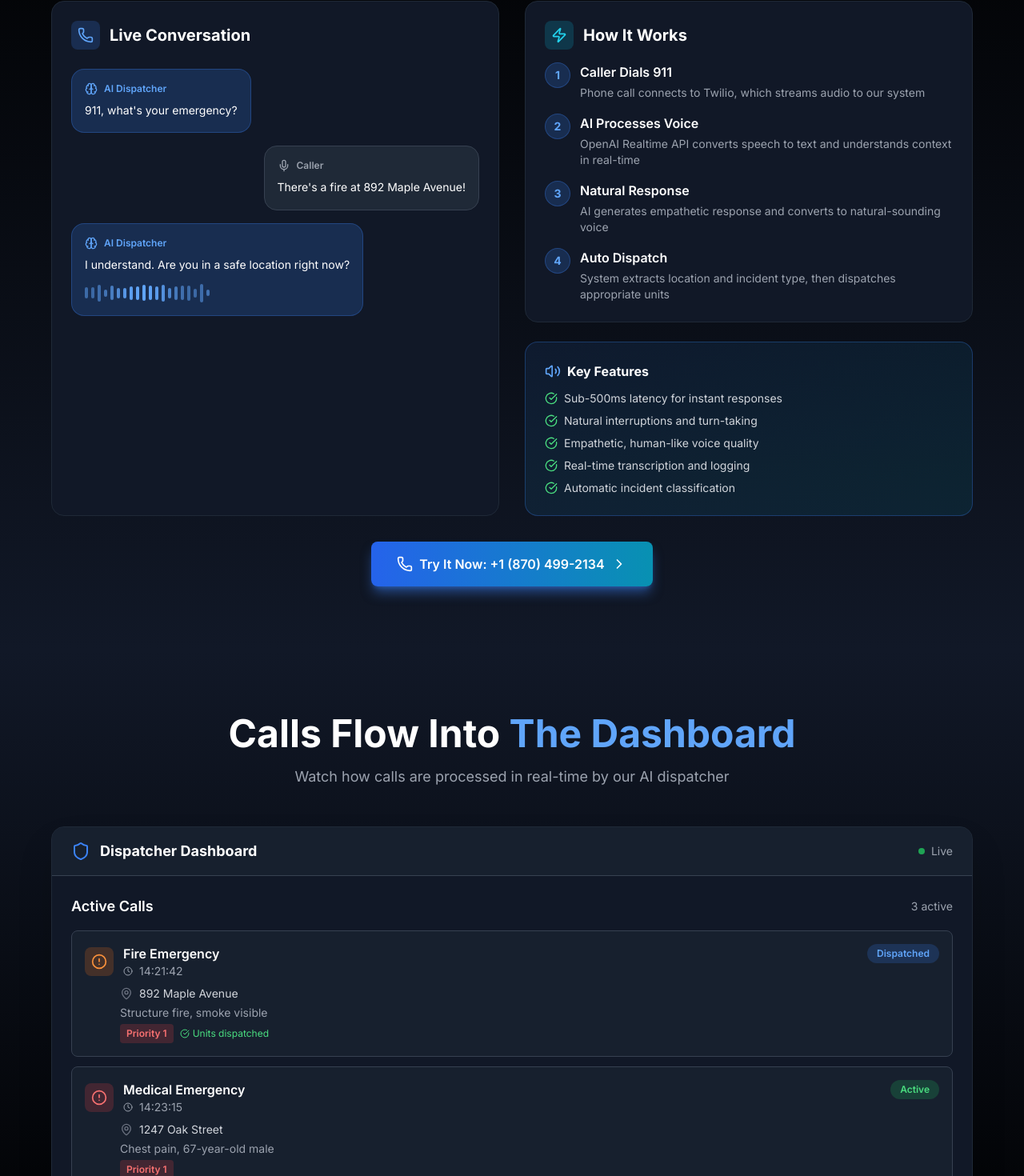
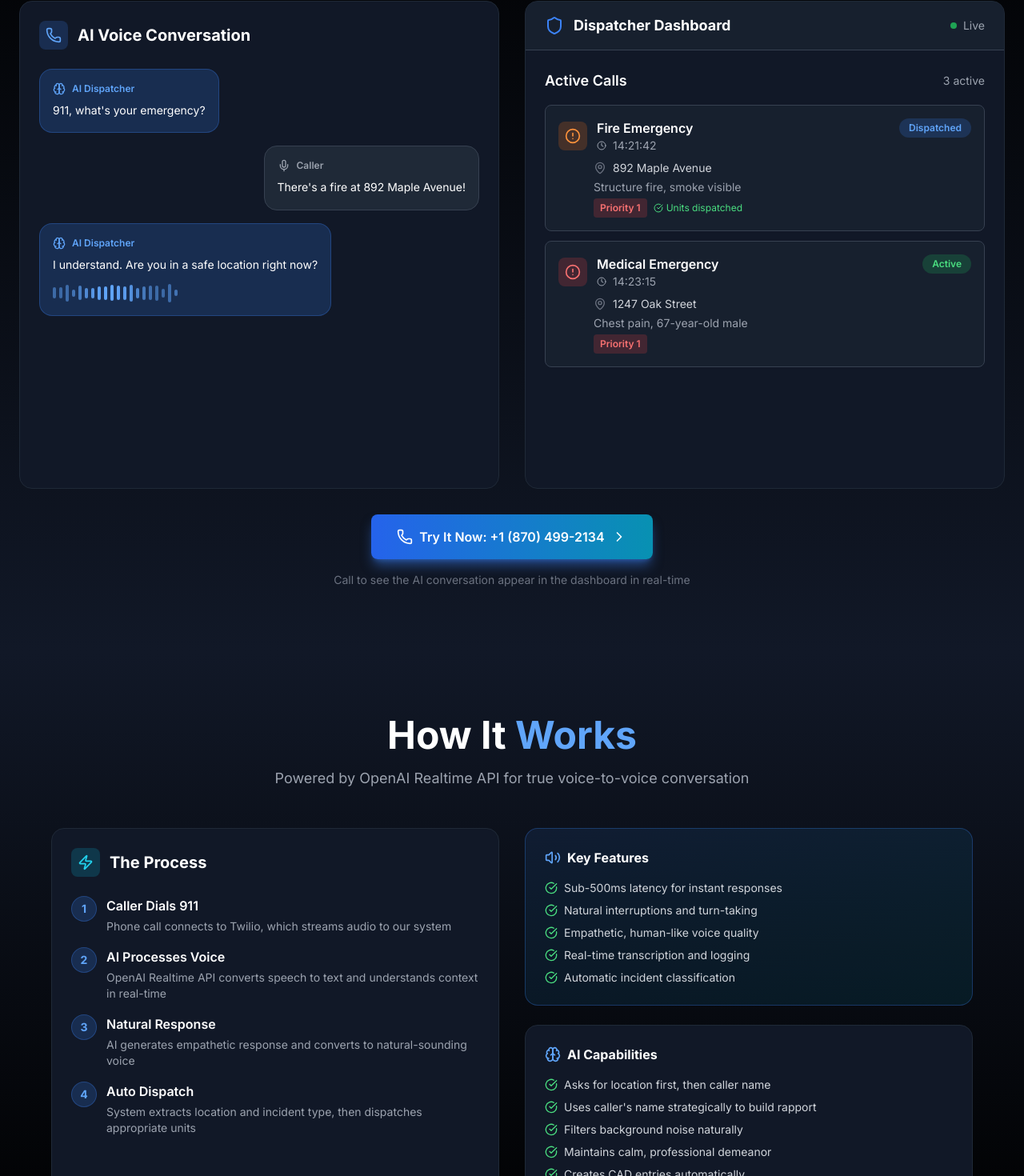
Before and after one commit to mloucks003/aiaipolice-main, a React (Create React App) app in the folder frontend/: page / in a window 1280 px wide. Shown: the part 1177-2647 px from the top of the page at 80% size. Built offline with nearby package versions, Linux system fonts and the light colour scheme; no server answers.

Commit message:
Fix landing page: remove duplicate code, side-by-side demo layout complete

```diff
--- a/frontend/src/pages/LandingPage.jsx
+++ b/frontend/src/pages/LandingPage.jsx
@@ -242,30 +242,30 @@ const LandingPage = () => {
         <div className="absolute bottom-0 left-0 right-0 h-32 bg-gradient-to-t from-black to-transparent" />
       </div>
 
-      {/* AI Voice Conversation Demo */}
+      {/* Combined Demo Section - AI Voice + CAD Dashboard Side by Side */}
       <div className="relative py-20 bg-gradient-to-b from-black to-gray-900">
         <div className="container mx-auto px-6">
-          <div className="max-w-6xl mx-auto">
+          <div className="max-w-7xl mx-auto">
             <div className="text-center mb-12">
               <h2 className="text-4xl md:text-5xl font-bold mb-4">
-                Natural <span className="text-blue-400">Voice Conversations</span>
+                See It In <span className="text-blue-400">Action</span>
               </h2>
               <p className="text-gray-400 text-lg">
-                Experience true voice-to-voice AI with OpenAI Realtime API
+                AI voice conversation flows directly into the dispatcher dashboard in real-time
               </p>
             </div>
 
-            <div className="grid md:grid-cols-2 gap-8">
-              {/* Conversation Flow */}
+            <div className="grid lg:grid-cols-2 gap-8">
+              {/* AI Voice Conversation */}
               <div className="bg-gray-900 border border-gray-800 rounded-2xl p-6">
                 <div className="flex items-center space-x-3 mb-6">
                   <div className="p-2 bg-blue-500/20 rounded-lg">
                     <Phone className="w-5 h-5 text-blue-400" />
                   </div>
-                  <h3 className="text-xl font-bold">Live Conversation</h3>
+                  <h3 className="text-xl font-bold">AI Voice Conversation</h3>
                 </div>
 
-                <div className="space-y-4 min-h-[400px]">
+                <div className="space-y-4 min-h-[500px]">
                   {conversationSteps.slice(0, conversationStep + 1).map((step, index) => (
                     <div
                       key={index}
@@ -315,120 +315,8 @@ const LandingPage = () => {
                 </div>
               </div>
 
-              {/* How It Works */}
-              <div className="space-y-6">
-                <div className="bg-gray-900 border border-gray-800 rounded-2xl p-6">
-                  <div className="flex items-center space-x-3 mb-4">
-                    <div className="p-2 bg-cyan-500/20 rounded-lg">
-                      <Zap className="w-5 h-5 text-cyan-400" />
-                    </div>
-                    <h3 className="text-xl font-bold">How It Works</h3>
-                  </div>
-
-                  <div className="space-y-4">
-                    <div className="flex items-start space-x-3">
-                      <div className="flex-shrink-0 w-8 h-8 bg-blue-500/20 border border-blue-500/30 rounded-full flex items-center justify-center text-sm font-bold text-blue-400">
-                        1
-                      </div>
-                      <div>
-                        <h4 className="font-semibold mb-1">Caller Dials 911</h4>
-                        <p className="text-sm text-gray-400">Phone call connects to Twilio, which streams audio to our system</p>
-                      </div>
-                    </div>
-
-                    <div className="flex items-start space-x-3">
-                      <div className="flex-shrink-0 w-8 h-8 bg-blue-500/20 border border-blue-500/30 rounded-full flex items-center justify-center text-sm font-bold text-blue-400">
-                        2
-                      </div>
-                      <div>
-                        <h4 className="font-semibold mb-1">AI Processes Voice</h4>
-                        <p className="text-sm text-gray-400">OpenAI Realtime API converts speech to text and understands context in real-time</p>
-                      </div>
-                    </div>
-
-                    <div className="flex items-start space-x-3">
-                      <div className="flex-shrink-0 w-8 h-8 bg-blue-500/20 border border-blue-500/30 rounded-full flex items-center justify-center text-sm font-bold text-blue-400">
-                        3
-                      </div>
-                      <div>
-                        <h4 className="font-semibold mb-1">Natural Response</h4>
-                        <p className="text-sm text-gray-400">AI generates empathetic response and converts to natural-sounding voice</p>
-                      </div>
-                    </div>
-
-                    <div className="flex items-start space-x-3">
-                      <div className="flex-shrink-0 w-8 h-8 bg-blue-500/20 border border-blue-500/30 rounded-full flex items-center justify-center text-sm font-bold text-blue-400">
-                        4
-                      </div>
-                      <div>
-                        <h4 className="font-semibold mb-1">Auto Dispatch</h4>
-                        <p className="text-sm text-gray-400">System extracts location and incident type, then dispatches appropriate units</p>
-                      </div>
-                    </div>
-                  </div>
-                </div>
-
-                <div className="bg-gradient-to-br from-blue-500/10 to-cyan-500/10 border border-blue-500/30 rounded-2xl p-6">
-                  <div className="flex items-center space-x-2 mb-3">
-                    <Volume2 className="w-5 h-5 text-blue-400" />
-                    <h4 className="font-bold">Key Features</h4>
-                  </div>
-                  <ul className="space-y-2 text-sm text-gray-300">
-                    <li className="flex items-center space-x-2">
-                      <CheckCircle className="w-4 h-4 text-green-400 flex-shrink-0" />
-                      <span>Sub-500ms latency for instant responses</span>
-                    </li>
-                    <li className="flex items-center space-x-2">
-                      <CheckCircle className="w-4 h-4 text-green-400 flex-shrink-0" />
-                      <span>Natural interruptions and turn-taking</span>
-                    </li>
-                    <li className="flex items-center space-x-2">
-                      <CheckCircle className="w-4 h-4 text-green-400 flex-shrink-0" />
-                      <span>Empathetic, human-like voice quality</span>
-                    </li>
-                    <li className="flex items-center space-x-2">
-                      <CheckCircle className="w-4 h-4 text-green-400 flex-shrink-0" />
-                      <span>Real-time transcription and logging</span>
-                    </li>
-                    <li className="flex items-center space-x-2">
-                      <CheckCircle className="w-4 h-4 text-green-400 flex-shrink-0" />
-                      <span>Automatic incident classification</span>
-                    </li>
-                  </ul>
-                </div>
-              </div>
-            </div>
-
-            <div className="text-center mt-8">
-              <button
-                onClick={() => window.open('tel:+18704992134')}
-                className="group px-8 py-4 bg-gradient-to-r from-blue-600 to-cyan-600 hover:from-blue-700 hover:to-cyan-700 rounded-lg transition-all duration-300 transform hover:scale-105 flex items-center space-x-2 shadow-lg shadow-blue-500/50 mx-auto"
-              >
-                <Phone className="w-5 h-5" />
-                <span className="font-semibold">Try It Now: +1 (870) 499-2134</span>
-                <ChevronRight className="w-5 h-5 group-hover:translate-x-1 transition-transform" />
-              </button>
-            </div>
-          </div>
-        </div>
-      </div>
-
-      {/* Live Demo Section */}
-      <div className="relative py-20 bg-gradient-to-b from-gray-900 to-black">
-        <div className="container mx-auto px-6">
-          <div className="max-w-6xl mx-auto">
-            <div className="text-center mb-12">
-              <h2 className="text-4xl md:text-5xl font-bold mb-4">
-                Calls Flow Into <span className="text-blue-400">The Dashboard</span>
-              </h2>
-              <p className="text-gray-400 text-lg">
-                Watch how calls are processed in real-time by our AI dispatcher
-              </p>
-            </div>
-
-            {/* Mock Dispatcher Dashboard */}
-            <div className="bg-gray-900 border border-gray-800 rounded-2xl overflow-hidden shadow-2xl">
-              {/* Dashboard Header */}
+              {/* CAD Dashboard */}
+              <div className="bg-gray-900 border border-gray-800 rounded-2xl overflow-hidden">
                 <div className="bg-gray-800/50 border-b border-gray-700 px-6 py-4 flex items-center justify-between">
                   <div className="flex items-center space-x-3">
                     <Shield className="w-6 h-6 text-blue-500" />
@@ -440,8 +328,7 @@ const LandingPage = () => {
                   </div>
                 </div>
 
-              {/* Active Calls List */}
-              <div className="p-6 min-h-[400px]">
+                <div className="p-6 min-h-[500px]">
                   <div className="flex items-center justify-between mb-4">
                     <h3 className="text-lg font-semibold">Active Calls</h3>
                     <span className="text-sm text-gray-400">{activeCalls.length} active</span>
@@ -513,10 +400,152 @@ const LandingPage = () => {
                   </div>
                 </div>
               </div>
+            </div>
 
-            <p className="text-center text-gray-500 text-sm mt-6">
-              This is a simulated demo. Real calls are processed with AI voice recognition and natural language understanding.
+            <div className="text-center mt-8">
+              <button
+                onClick={() => window.open('tel:+18704992134')}
+                className="group px-8 py-4 bg-gradient-to-r from-blue-600 to-cyan-600 hover:from-blue-700 hover:to-cyan-700 rounded-lg transition-all duration-300 transform hover:scale-105 flex items-center space-x-2 shadow-lg shadow-blue-500/50 mx-auto"
+              >
+                <Phone className="w-5 h-5" />
+                <span className="font-semibold">Try It Now: +1 (870) 499-2134</span>
+                <ChevronRight className="w-5 h-5 group-hover:translate-x-1 transition-transform" />
+              </button>
+              <p className="text-center text-gray-500 text-sm mt-4">
+                Call to see the AI conversation appear in the dashboard in real-time
               </p>
+            </div>
+          </div>
+        </div>
+      </div>
+
+      {/* How It Works Section */}
+      <div className="relative py-20 bg-gradient-to-b from-gray-900 to-black">
+        <div className="container mx-auto px-6">
+          <div className="max-w-6xl mx-auto">
+            <div className="text-center mb-12">
+              <h2 className="text-4xl md:text-5xl font-bold mb-4">
+                How It <span className="text-blue-400">Works</span>
+              </h2>
+              <p className="text-gray-400 text-lg">
+                Powered by OpenAI Realtime API for true voice-to-voice conversation
+              </p>
+            </div>
+
+            <div className="grid md:grid-cols-2 gap-8">
+              {/* Process Steps */}
+              <div className="bg-gray-900 border border-gray-800 rounded-2xl p-6">
+                <div className="flex items-center space-x-3 mb-6">
+                  <div className="p-2 bg-cyan-500/20 rounded-lg">
+                    <Zap className="w-5 h-5 text-cyan-400" />
+                  </div>
+                  <h3 className="text-xl font-bold">The Process</h3>
+                </div>
+
+                <div className="space-y-4">
+                  <div className="flex items-start space-x-3">
+                    <div className="flex-shrink-0 w-8 h-8 bg-blue-500/20 border border-blue-500/30 rounded-full flex items-center justify-center text-sm font-bold text-blue-400">
+                      1
+                    </div>
+                    <div>
+                      <h4 className="font-semibold mb-1">Caller Dials 911</h4>
+                      <p className="text-sm text-gray-400">Phone call connects to Twilio, which streams audio to our system</p>
+                    </div>
+                  </div>
+
+                  <div className="flex items-start space-x-3">
+                    <div className="flex-shrink-0 w-8 h-8 bg-blue-500/20 border border-blue-500/30 rounded-full flex items-center justify-center text-sm font-bold text-blue-400">
+                      2
+                    </div>
+                    <div>
+                      <h4 className="font-semibold mb-1">AI Processes Voice</h4>
+                      <p className="text-sm text-gray-400">OpenAI Realtime API converts speech to text and understands context in real-time</p>
+                    </div>
+                  </div>
+
+                  <div className="flex items-start space-x-3">
+                    <div className="flex-shrink-0 w-8 h-8 bg-blue-500/20 border border-blue-500/30 rounded-full flex items-center justify-center text-sm font-bold text-blue-400">
+                      3
+                    </div>
+                    <div>
+                      <h4 className="font-semibold mb-1">Natural Response</h4>
+                      <p className="text-sm text-gray-400">AI generates empathetic response and converts to natural-sounding voice</p>
+                    </div>
+                  </div>
+
+                  <div className="flex items-start space-x-3">
+                    <div className="flex-shrink-0 w-8 h-8 bg-blue-500/20 border border-blue-500/30 rounded-full flex items-center justify-center text-sm font-bold text-blue-400">
+                      4
+                    </div>
+                    <div>
+                      <h4 className="font-semibold mb-1">Auto Dispatch</h4>
+                      <p className="text-sm text-gray-400">System extracts location and incident type, then dispatches appropriate units</p>
+                    </div>
+                  </div>
+                </div>
+              </div>
+
+              {/* Key Features */}
+              <div className="space-y-6">
+                <div className="bg-gradient-to-br from-blue-500/10 to-cyan-500/10 border border-blue-500/30 rounded-2xl p-6">
+                  <div className="flex items-center space-x-2 mb-4">
+                    <Volume2 className="w-5 h-5 text-blue-400" />
+                    <h4 className="font-bold">Key Features</h4>
+                  </div>
+                  <ul className="space-y-2 text-sm text-gray-300">
+                    <li className="flex items-center space-x-2">
+                      <CheckCircle className="w-4 h-4 text-green-400 flex-shrink-0" />
+                      <span>Sub-500ms latency for instant responses</span>
+                    </li>
+                    <li className="flex items-center space-x-2">
+                      <CheckCircle className="w-4 h-4 text-green-400 flex-shrink-0" />
+                      <span>Natural interruptions and turn-taking</span>
+                    </li>
+                    <li className="flex items-center space-x-2">
+                      <CheckCircle className="w-4 h-4 text-green-400 flex-shrink-0" />
+                      <span>Empathetic, human-like voice quality</span>
+                    </li>
+                    <li className="flex items-center space-x-2">
+                      <CheckCircle className="w-4 h-4 text-green-400 flex-shrink-0" />
+                      <span>Real-time transcription and logging</span>
+                    </li>
+                    <li className="flex items-center space-x-2">
+                      <CheckCircle className="w-4 h-4 text-green-400 flex-shrink-0" />
+                      <span>Automatic incident classification</span>
+                    </li>
+                  </ul>
+                </div>
+
+                <div className="bg-gray-900 border border-gray-800 rounded-2xl p-6">
+                  <div className="flex items-center space-x-2 mb-4">
+                    <Brain className="w-5 h-5 text-blue-400" />
+                    <h4 className="font-bold">AI Capabilities</h4>
+                  </div>
+                  <ul className="space-y-2 text-sm text-gray-300">
+                    <li className="flex items-center space-x-2">
+                      <CheckCircle className="w-4 h-4 text-green-400 flex-shrink-0" />
+                      <span>Asks for location first, then caller name</span>
+                    </li>
+                    <li className="flex items-center space-x-2">
+                      <CheckCircle className="w-4 h-4 text-green-400 flex-shrink-0" />
+                      <span>Uses caller's name strategically to build rapport</span>
+                    </li>
+                    <li className="flex items-center space-x-2">
+                      <CheckCircle className="w-4 h-4 text-green-400 flex-shrink-0" />
+                      <span>Filters background noise naturally</span>
+                    </li>
+                    <li className="flex items-center space-x-2">
+                      <CheckCircle className="w-4 h-4 text-green-400 flex-shrink-0" />
+                      <span>Maintains calm, professional demeanor</span>
+                    </li>
+                    <li className="flex items-center space-x-2">
+                      <CheckCircle className="w-4 h-4 text-green-400 flex-shrink-0" />
+                      <span>Creates CAD entries automatically</span>
+                    </li>
+                  </ul>
+                </div>
+              </div>
+            </div>
           </div>
         </div>
       </div>
```
Also changed, not shown: 7 other files (tests, documents, lock files or other folders). Lines whose indentation alone changed are shown as unchanged.
